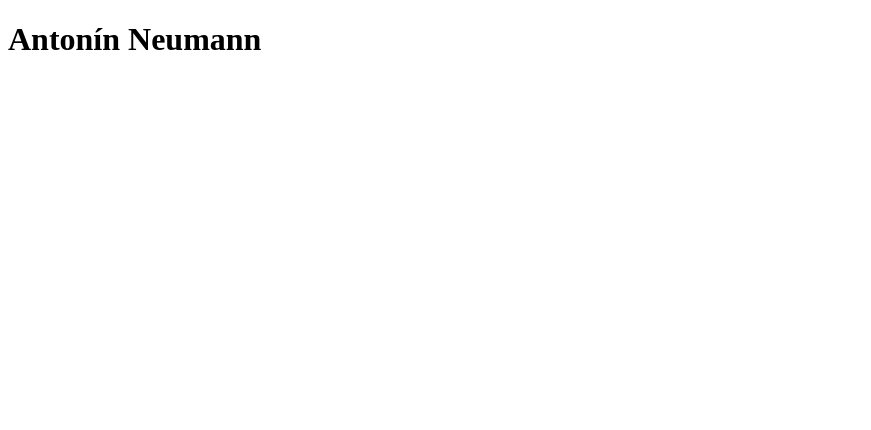
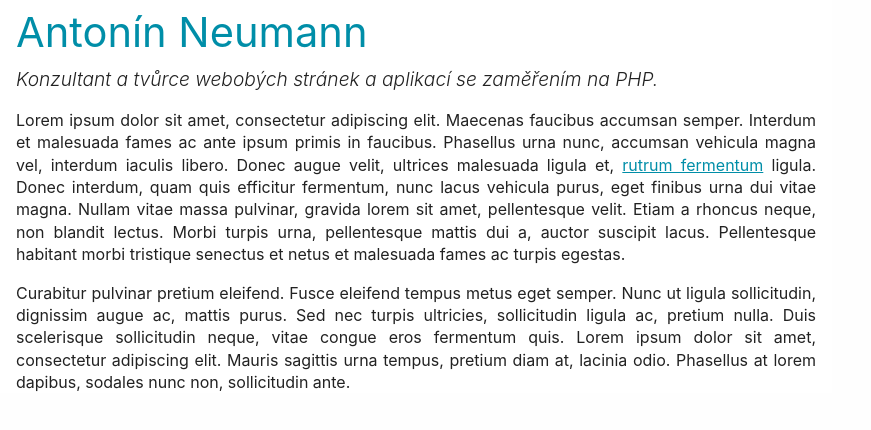
Before and after one commit to tonda13/tonda13.github.io, a plain HTML site: page index.html in a window 1280 px wide. Shown: the whole page, without its empty margins (0-871 px from the left). Drawn offline with Linux system fonts and the light colour scheme.

Commit message:
Edit page

```diff
--- a/index.html
+++ b/index.html
@@ -4,11 +4,14 @@
     <title>Antonín Neumann</title>
     <meta charset='utf-8'>
     <meta name='description' content='Antonin Neumann PHP developer'>
-    <meta name='keywords' content='tonda, php, developer'>
-    <meta name='author' content='Antonin Neumann; http://tonda.dev; c 2020'>
-    <meta name='robots' content='index,follow'>
-    <meta name="viewport" content="width=device-width, initial-scale=1.0">
-    <link href='iamges/favicon.png' rel='shortcut icon' type='image/png'>
+    <meta name='keywords'    content='tonda, php, developer'>
+    <meta name='author'      content='Antonin Neumann; http://tonda.dev; c 2020'>
+    <meta name='robots'      content='index,follow'>
+    <meta name="viewport"    content="width=device-width, initial-scale=1.0">
+
+    <link href='assets/images/favicon.png' rel='shortcut icon' type='image/png'>
+    <!-- <link rel="stylesheet" href="assets/css/bootstrap-reboot.min.css"> -->
+    <link rel="stylesheet" href="assets/css/main.css">
 
     <!-- Facebook Opengraph tags -->
     <meta property="og:title"       content="Antonin Neumann personal webpage">
@@ -27,6 +30,15 @@
     <meta property="og:type"        content="website">
 </head>
 <body>
-<h1>Antonín Neumann</h1>
+    <div class="content">
+        <h1>Antonín Neumann</h1>
+        <p class="motto">Konzultant a tvůrce webobých stránek a aplikací se zaměřením na PHP.</p>
+
+        <p class="text-justify">Lorem ipsum dolor sit amet, consectetur adipiscing elit. Maecenas faucibus accumsan semper. Interdum et malesuada fames ac ante ipsum primis in faucibus. Phasellus urna nunc, accumsan vehicula magna vel, interdum iaculis libero. Donec augue velit, ultrices malesuada ligula et, <a href="http://example.com">rutrum fermentum</a> ligula. Donec interdum, quam quis efficitur fermentum, nunc lacus vehicula purus, eget finibus urna dui vitae magna. Nullam vitae massa pulvinar, gravida lorem sit amet, pellentesque velit. Etiam a rhoncus neque, non blandit lectus. Morbi turpis urna, pellentesque mattis dui a, auctor suscipit lacus. Pellentesque habitant morbi tristique senectus et netus et malesuada fames ac turpis egestas.</p>
+
+        <p class="text-justify">Curabitur pulvinar pretium eleifend. Fusce eleifend tempus metus eget semper. Nunc ut ligula sollicitudin, dignissim augue ac, mattis purus. Sed nec turpis ultricies, sollicitudin ligula ac, pretium nulla. Duis scelerisque sollicitudin neque, vitae congue eros fermentum quis. Lorem ipsum dolor sit amet, consectetur adipiscing elit. Mauris sagittis urna tempus, pretium diam at, lacinia odio. Phasellus at lorem dapibus, sodales nunc non, sollicitudin ante.</p>
+
+
+    </div>
 </body>
 </html>
```
